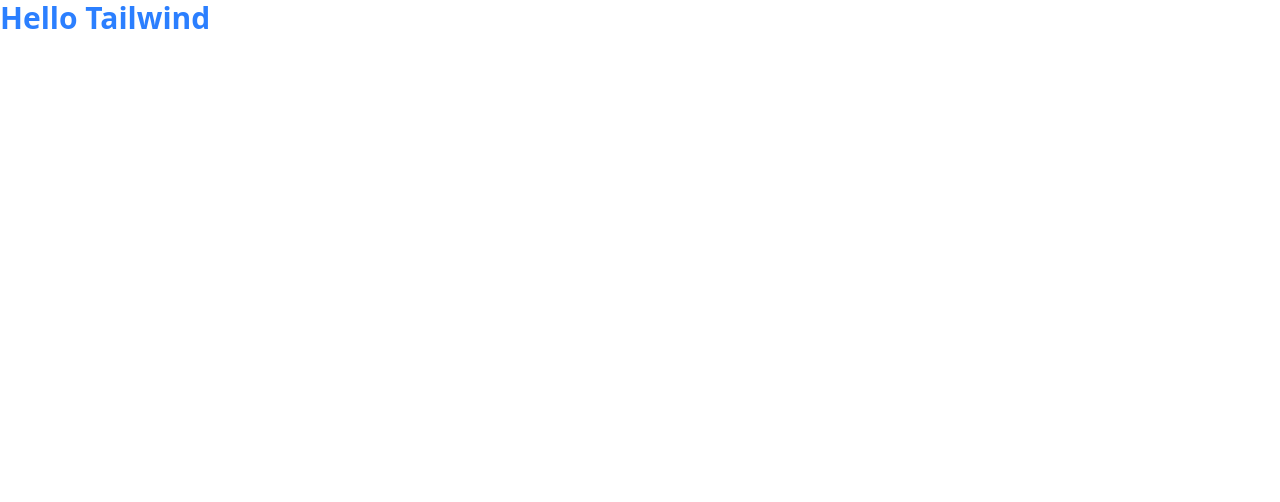
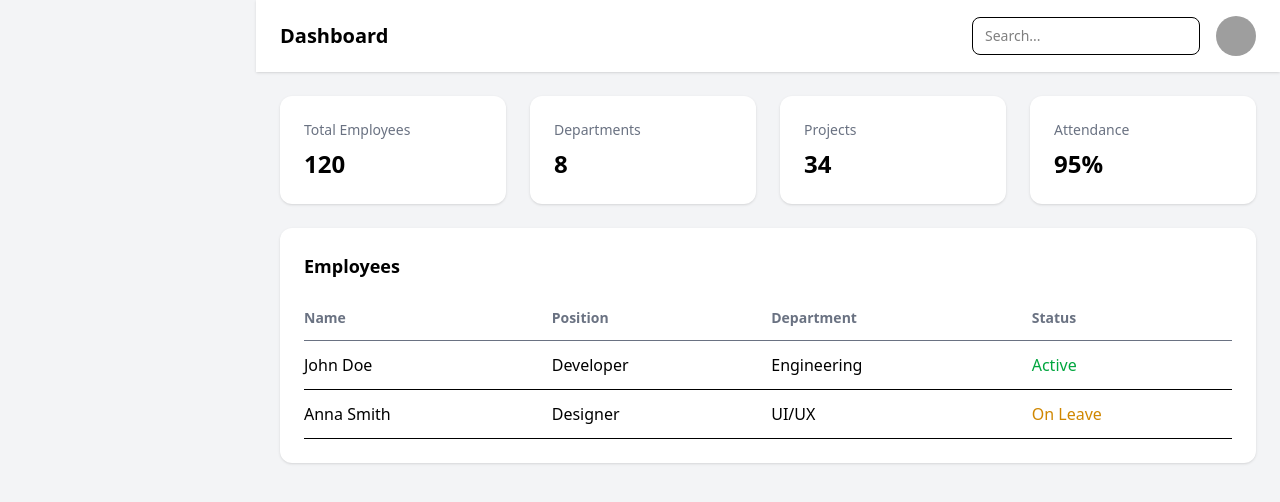
Before and after one commit to haitheara1111-ship-it/HanSei-Frontend, a Nuxt app: page / in a window 1280 px wide. Shown: the top 502 px of the page. Built offline with nearby package versions, Linux system fonts and the light colour scheme; grey boxes are pictures that could not be loaded.

Commit message:
create file name index

```diff
--- a/app/pages/index.vue
+++ b/app/pages/index.vue
@@ -1,5 +1,96 @@
 <template>
-  <h1 class="text-3xl font-bold text-blue-500">
-    Hello Tailwind
-  </h1>
+  <div class="flex min-h-screen bg-gray-100">
+
+    <!-- Empty Sidebar Space -->
+    <div class="w-[20%] bg-transparent"></div>
+
+    <!-- Main Content -->
+    <div class="w-[80%]">
+
+      <!-- Top Navbar -->
+      <header class="bg-white shadow px-6 py-4 flex justify-between items-center">
+        <h1 class="text-xl font-bold">Dashboard</h1>
+
+        <div class="flex items-center gap-4">
+          <input
+            type="text"
+            placeholder="Search..."
+            class="border rounded-lg px-3 py-2 text-sm"
+          />
+
+          <img
+            src="https://i.pravatar.cc/40"
+            class="w-10 h-10 rounded-full"
+          />
+        </div>
+      </header>
+
+      <!-- Page Content -->
+      <main class="p-6 space-y-6">
+
+        <!-- Cards -->
+        <div class="grid grid-cols-4 gap-6">
+
+          <div class="bg-white p-6 rounded-xl shadow">
+            <h3 class="text-gray-500 text-sm">Total Employees</h3>
+            <p class="text-2xl font-bold mt-2">120</p>
+          </div>
+
+          <div class="bg-white p-6 rounded-xl shadow">
+            <h3 class="text-gray-500 text-sm">Departments</h3>
+            <p class="text-2xl font-bold mt-2">8</p>
+          </div>
+
+          <div class="bg-white p-6 rounded-xl shadow">
+            <h3 class="text-gray-500 text-sm">Projects</h3>
+            <p class="text-2xl font-bold mt-2">34</p>
+          </div>
+
+          <div class="bg-white p-6 rounded-xl shadow">
+            <h3 class="text-gray-500 text-sm">Attendance</h3>
+            <p class="text-2xl font-bold mt-2">95%</p>
+          </div>
+
+        </div>
+
+        <!-- Table Section -->
+        <div class="bg-white rounded-xl shadow p-6">
+          <h2 class="text-lg font-semibold mb-4">Employees</h2>
+
+          <table class="w-full text-left">
+            <thead>
+              <tr class="border-b text-gray-500 text-sm">
+                <th class="py-3">Name</th>
+                <th>Position</th>
+                <th>Department</th>
+                <th>Status</th>
+              </tr>
+            </thead>
+
+            <tbody>
+              <tr class="border-b">
+                <td class="py-3">John Doe</td>
+                <td>Developer</td>
+                <td>Engineering</td>
+                <td>
+                  <span class="text-green-600 font-medium">Active</span>
+                </td>
+              </tr>
+
+              <tr class="border-b">
+                <td class="py-3">Anna Smith</td>
+                <td>Designer</td>
+                <td>UI/UX</td>
+                <td>
+                  <span class="text-yellow-600 font-medium">On Leave</span>
+                </td>
+              </tr>
+            </tbody>
+
+          </table>
+        </div>
+
+      </main>
+    </div>
+  </div>
 </template>
```
